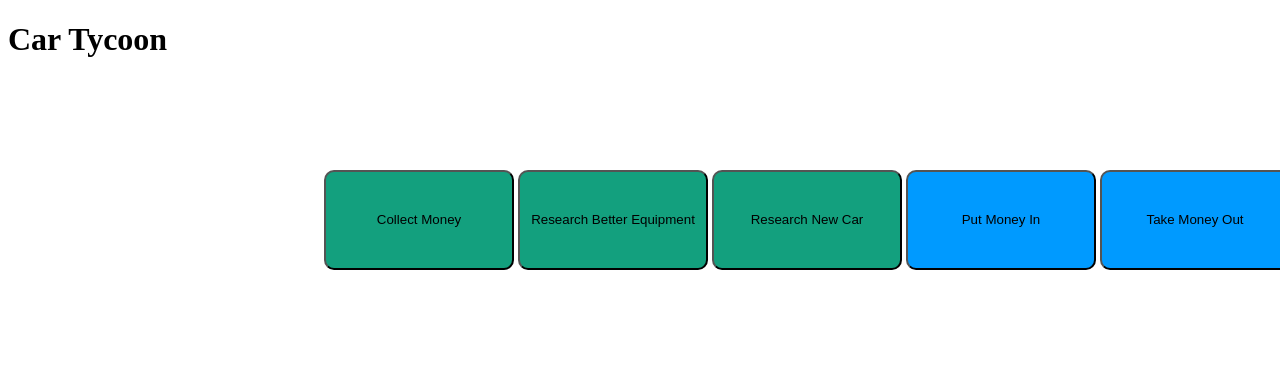
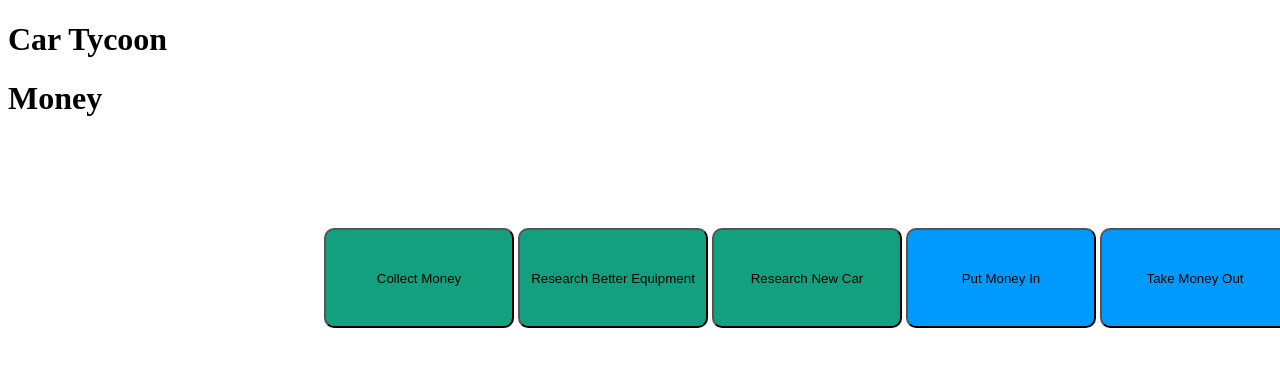
Before and after one commit to whosmansisthis/2b-carfactorytycoon, a plain HTML site: page index.html in a window 1280 px wide. Shown: the top 366 px of the page. Drawn offline with nearby package versions, Linux system fonts and the light colour scheme.

Commit message:
Added Money Sign
Added money id

```diff
--- a/index.html
+++ b/index.html
@@ -13,10 +13,9 @@
 
 <body>
 <!--Add your HTML here-->
- 	<h1>Car Tycoon<br></h1>
-
+ 	<h1>Car Tycoon</h1><h1 id="money">Money</h1>
 	<input type="button" class="button money" value="Collect Money" onClick="v('7')">
-			<input type="button" class="button researchr" value="Research Better Equipment" onClick="v('7')">
+			<input type="button" class="button research" value="Research Better Equipment" onClick="v('7')">
 				<input type="button" class="button number" value="Research New Car" onClick="v('7')">
 					<input type= "button" class="button bank" value="Put Money In" onClick="v('7')">
 						<input type="button" class="button bank" value="Take Money Out" onClick="v('7')">
```
